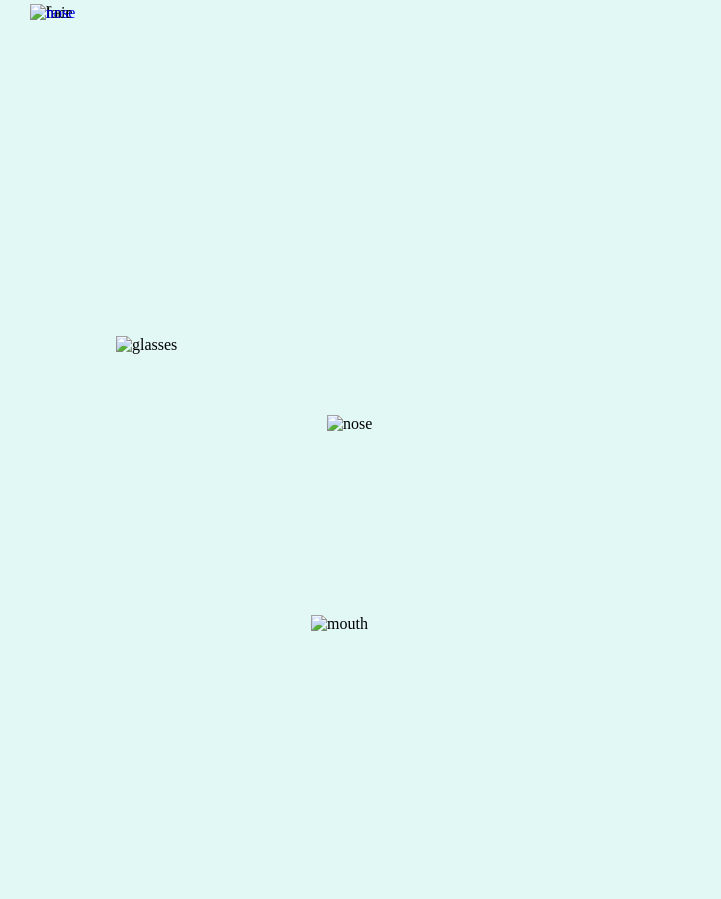
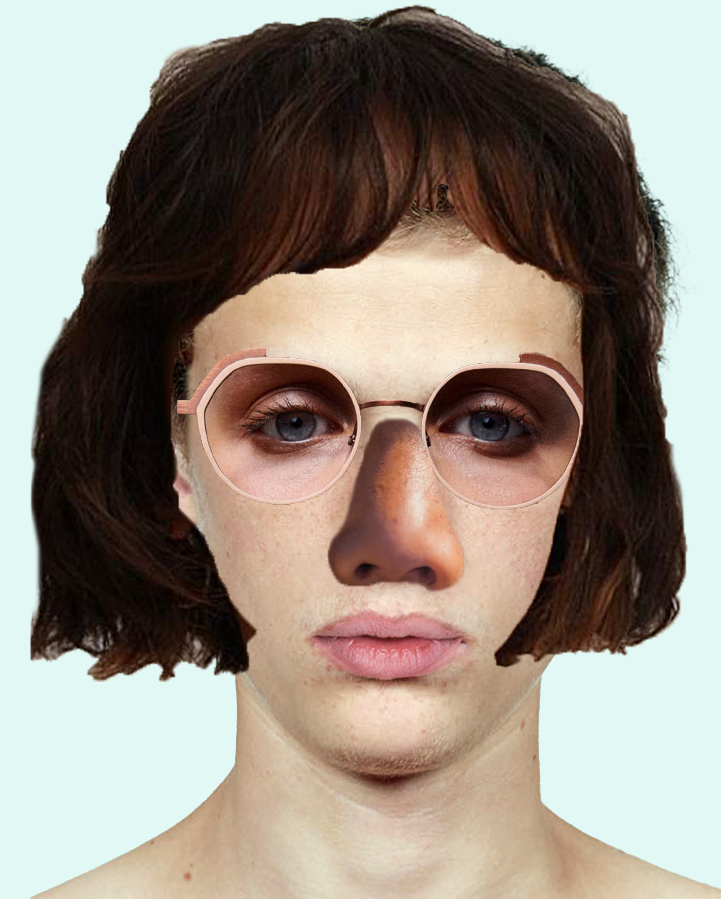
Before and after one commit to hallieschwartzkopf/symmetrical-potato, a plain HTML site: page page5.html in a window 1280 px wide. Shown: the top 899 px of the page, without its empty margins (0-721 px from the left). Drawn offline with Linux system fonts and the light colour scheme.

Commit message:
Update page5.html

```diff
--- a/page5.html
+++ b/page5.html
@@ -8,12 +8,12 @@
 
 <body>
 	<body>
-	<img class = "background" src= "images/project2_faces_0029_male-blue-eyes-white-copy.png" width= "721" height= "1076" alt="face"/>
-	<img class = "femaleglasses" src= "images/grglasses_0021_glasses.png" width="835" height= "1080" alt= "glasses"/>
-	<img class ="femalelips" src= "images/lips_0000_Layer-2-copy.png" width= "160" height= "74" alt= "mouth"/>
-	<img class= "nose" src="images/nose_0015_little-boy-burma-copy.png" width="138" height= "202" alt= "nose"/>
-	<img class ="hair" src= "images/project2_faces_0019_Layer-4-copy.png" width="659" height= "678" alt="hair"/>
+	<img class = "background" src= "project2_faces_0029_male-blue-eyes-white-copy.png" width= "721" height= "1076" alt="face"/>
+	<img class = "femaleglasses" src= "grglasses_0021_glasses.png" width="835" height= "1080" alt= "glasses"/>
+	<img class ="femalelips" src= "lips_0000_Layer-2-copy.png" width= "160" height= "74" alt= "mouth"/>
+	<img class= "nose" src="nose_0015_little-boy-burma-copy.png" width="138" height= "202" alt= "nose"/>
+	<img class ="hair" src= "project2_faces_0019_Layer-4-copy.png" width="659" height= "678" alt="hair"/>
 
-	<a href="file:///Users/hallieschwartzkopf/Documents/year2-s2/digital%20art/project2/page6.html"><img class= "link5" src="images/project2_faces_0019_Layer-4-copy.png" alt="nose" style="width:659px;height:678px;"></a>
+	<a href="page6.html"><img class= "link5" src="project2_faces_0019_Layer-4-copy.png" alt="nose" style="width:659px;height:678px;"></a>
 </body>
 </html>
```
